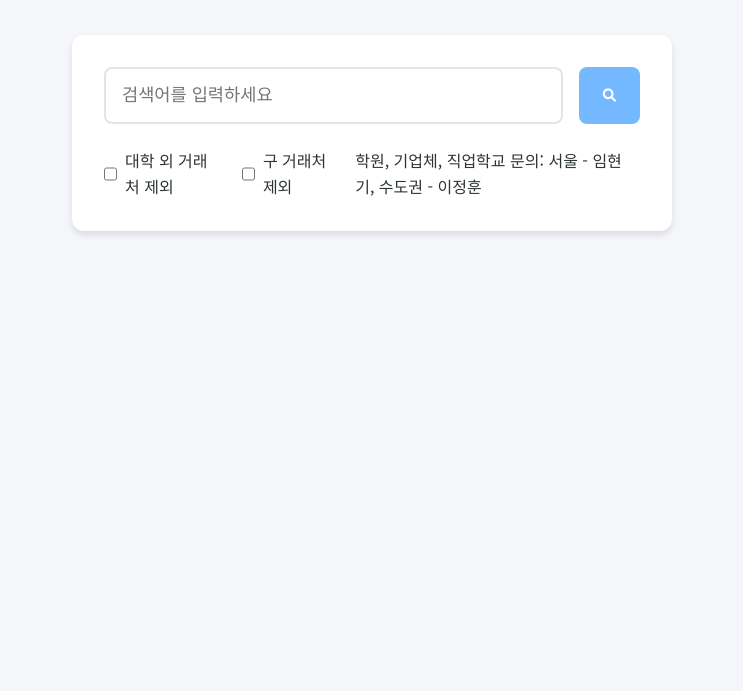
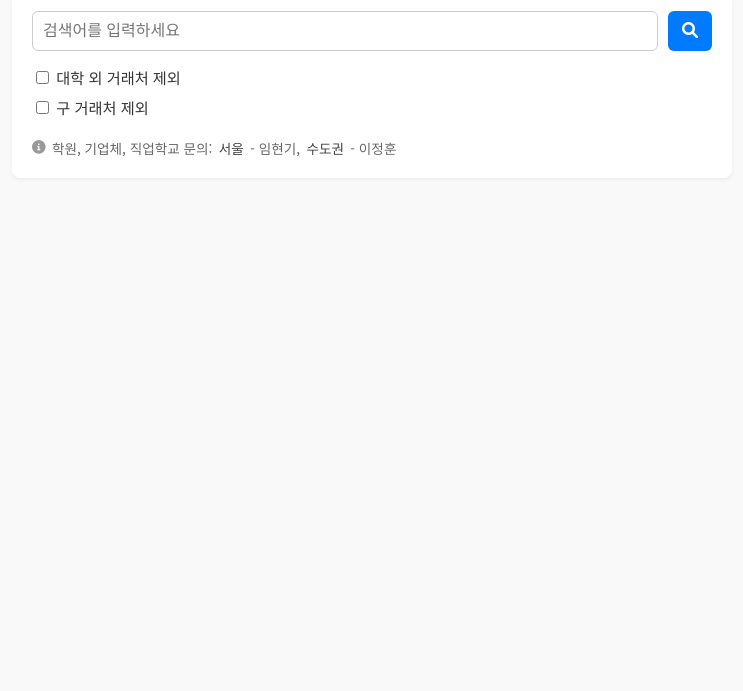
Before and after one commit to kxowls/find_sales, a website: page index.html in a window 1280 px wide. Shown: the part 109-800 px from the top of the page, without its empty margins (268-1011 px from the left). Drawn offline with Linux system fonts and the light colour scheme; no server answers.

Commit message:
Update index.html

```diff
--- a/index.html
+++ b/index.html
@@ -4,9 +4,131 @@
   <meta charset="UTF-8">
   <meta name="viewport" content="width=device-width, initial-scale=1.0, maximum-scale=1.0, user-scalable=no">
   <title>담당 영업자 검색</title>
-    <link rel="stylesheet" href="styles.css">
   <link rel="stylesheet" href="https://fonts.googleapis.com/css2?family=Noto+Sans+KR:wght@400;500;700&display=swap">
   <link rel="stylesheet" href="https://cdnjs.cloudflare.com/ajax/libs/font-awesome/6.0.0-beta3/css/all.min.css">
+
+  <style>
+    body {
+      font-family: 'Noto Sans KR', sans-serif;
+      margin: 0;
+      padding: 0;
+      background-color: #f9f9f9;
+      color: #333;
+    }
+
+    .container {
+      max-width: 720px;
+      margin: 0 auto;
+      padding: 20px;
+    }
+
+    header h1 {
+      font-size: 1.8rem;
+      text-align: center;
+      margin-bottom: 20px;
+    }
+
+    .search-section {
+      background: #fff;
+      padding: 20px;
+      border-radius: 8px;
+      box-shadow: 0 2px 4px rgba(0,0,0,0.05);
+    }
+
+    .search-box {
+      display: flex;
+      gap: 10px;
+      margin-bottom: 15px;
+    }
+
+    .search-box input {
+      flex: 1;
+      padding: 10px;
+      border: 1px solid #ccc;
+      border-radius: 6px;
+      font-size: 1rem;
+    }
+
+    .search-box button {
+      padding: 10px 14px;
+      background-color: #007BFF;
+      color: white;
+      border: none;
+      border-radius: 6px;
+      cursor: pointer;
+      font-size: 1rem;
+    }
+
+    .search-box button i {
+      font-size: 1rem;
+    }
+
+    .filter-options {
+      margin-top: 10px;
+    }
+
+    .filter-checkbox {
+      display: block;
+      margin-bottom: 8px;
+      font-size: 0.95rem;
+    }
+
+    .note {
+      font-size: 0.85rem;
+      color: #666;
+      margin-top: 20px;
+      display: flex;
+      align-items: center;
+      gap: 0.4rem;
+    }
+
+    .note i {
+      color: #999;
+    }
+
+    .note .region {
+      font-weight: 500;
+      color: #444;
+    }
+
+    .results-section,
+    .detail-section {
+      margin-top: 20px;
+      display: none;
+    }
+
+    .results-header,
+    .detail-header {
+      display: flex;
+      justify-content: space-between;
+      align-items: center;
+      margin-bottom: 10px;
+    }
+
+    .results-header h2 {
+      margin: 0;
+    }
+
+    .results-header button,
+    .detail-header button {
+      background: none;
+      border: none;
+      color: #007BFF;
+      font-size: 0.9rem;
+      cursor: pointer;
+      display: flex;
+      align-items: center;
+      gap: 6px;
+    }
+
+    .company-list,
+    .company-details {
+      background: #fff;
+      padding: 15px;
+      border-radius: 8px;
+      box-shadow: 0 2px 4px rgba(0,0,0,0.05);
+    }
+  </style>
 </head>
 <body>
   <div class="container">
@@ -15,7 +137,6 @@
     </header>
 
     <div class="search-section">
-
       <div class="search-box">
         <input type="text" id="search-input" placeholder="검색어를 입력하세요">
         <button id="search-button">
@@ -32,31 +153,36 @@
           <input type="checkbox" id="exclude-old">
           <span>구 거래처 제외</span>
         </label>
-                학원, 기업체, 직업학교 문의: 서울 - 임현기, 수도권 - 이정훈
+
+        <div class="note">
+          <i class="fas fa-info-circle"></i>
+          학원, 기업체, 직업학교 문의:
+          <span class="region">서울</span> - 임현기,
+          <span class="region">수도권</span> - 이정훈
+        </div>
       </div>
     </div>
 
-        <div class="results-section" style="display: none;">
+    <div class="results-section">
       <div class="results-header">
         <h2>검색 결과</h2>
         <button id="back-to-search">
           <i class="fas fa-arrow-left"></i> 검색으로 돌아가기
         </button>
       </div>
-
       <div class="company-list">
-                <!-- 검색 결과가 여기에 표시됩니다 -->
+        <!-- 검색 결과 표시 -->
       </div>
     </div>
 
-        <div class="detail-section" style="display: none;">
+    <div class="detail-section">
       <div class="detail-header">
         <button id="back-to-results">
           <i class="fas fa-arrow-left"></i> 결과 목록으로
         </button>
       </div>
       <div class="company-details">
-                <!-- 상세 정보가 여기에 표시됩니다 -->
+        <!-- 상세 정보 표시 -->
       </div>
     </div>
   </div>
```
Lines whose indentation alone changed are shown as unchanged.
